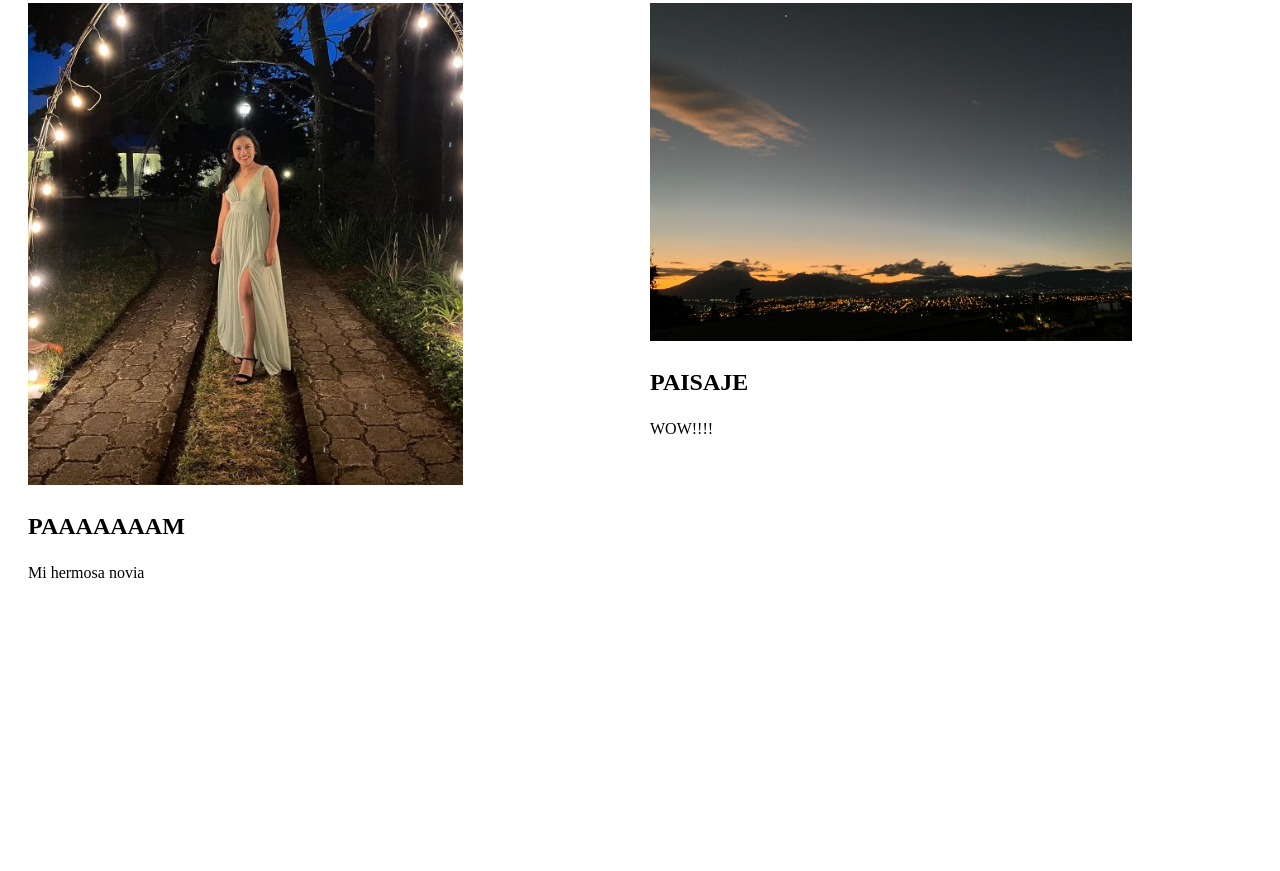
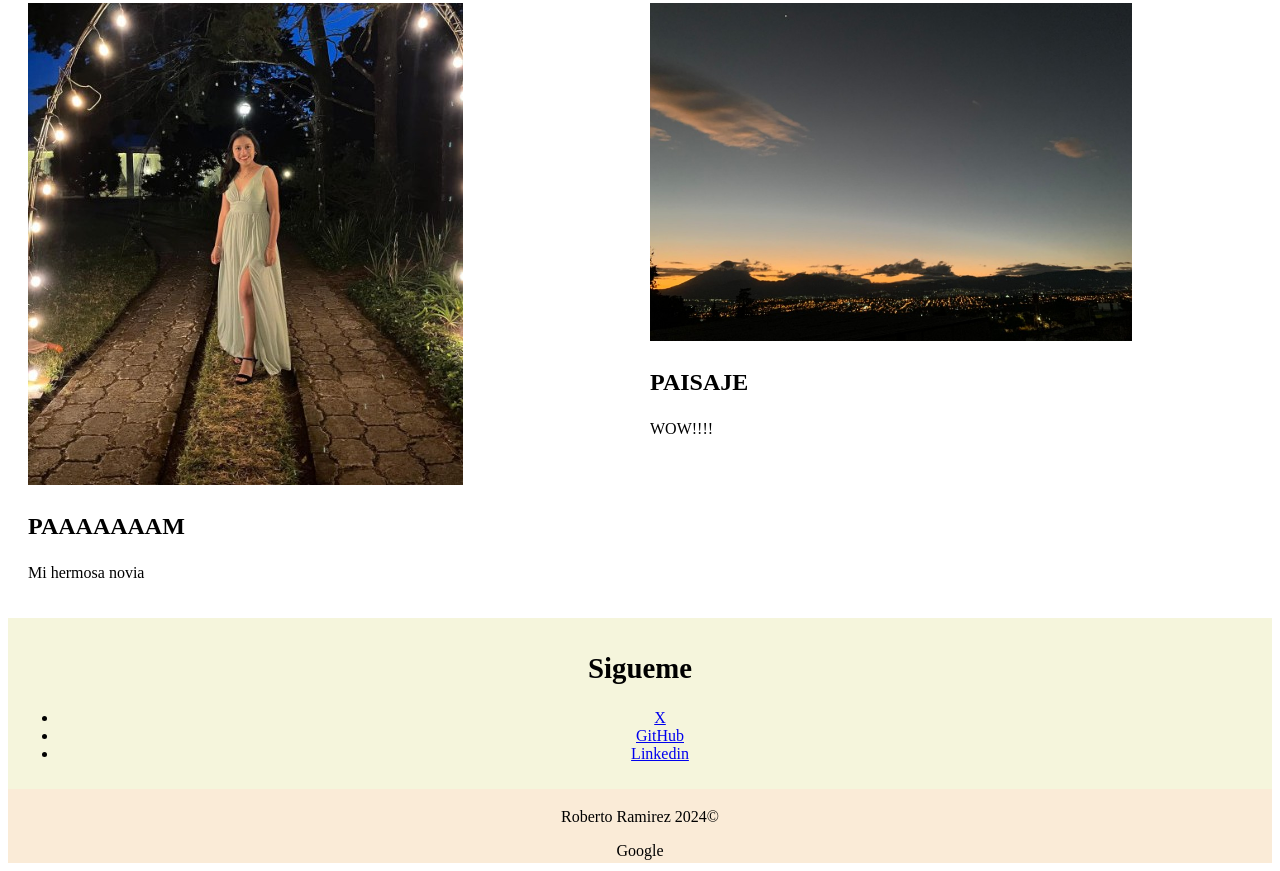
Before and after one commit to rramirezg18/PaginaWeb, a plain HTML site: page index.html in a window 1280 px wide. Shown: the part 342-1213 px from the top of the page. Before the commit the page ends 968 px from the top, so only its background shows below. Drawn offline with Linux system fonts and the light colour scheme.

Commit message:
version 0.4

```diff
--- a/css/style.css
+++ b/css/style.css
@@ -66,3 +66,15 @@ nav {
     margin: 0;
     padding: 5px;
 }
+aside{
+    background-color: beige;
+    text-align: center;
+    margin: 1;
+    padding: 10px;
+}
+footer{
+    background-color: antiquewhite;
+    margin: 0;
+    padding: 3px;
+    text-align: center;
+}
--- a/index.html
+++ b/index.html
@@ -34,5 +34,17 @@
             <p>WOW!!!!</p>
         </div>
     </section>
+    <aside >
+        <h2>Sigueme</h2>
+        <ul>
+            <li><a href="https://x.com/iAntony_" class="verde">X</a></li>
+            <li><a href="https://github.com/rramirezg18">GitHub</a></li>
+            <li><a href="https://www.linkedin.com/in/raramirezg7/">Linkedin</a></li>
+        </ul>
+    </aside>
+    <footer >
+        <blockquote class="verde">Roberto Ramirez 2024&copy</blockquote>
+        <div id="enlace">Google</div>
+    </footer>
 </body>
 </html>
```
